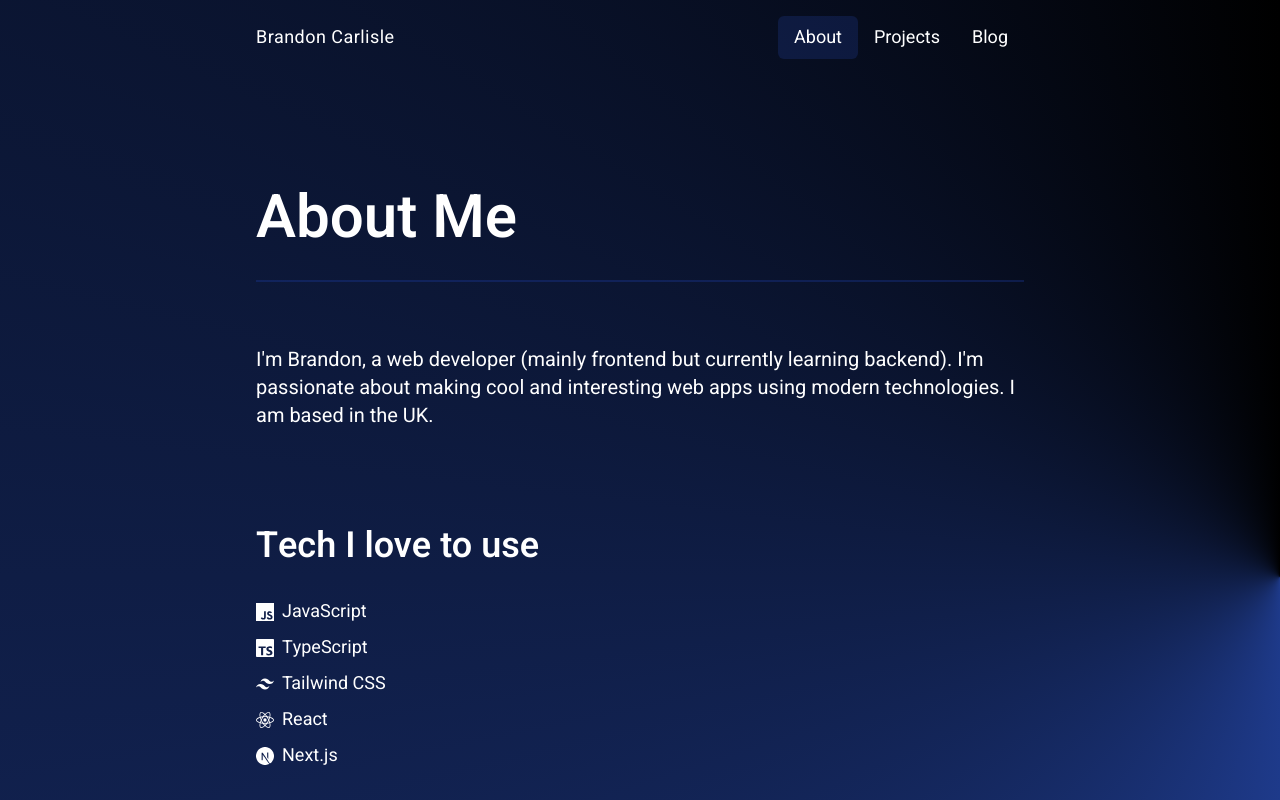
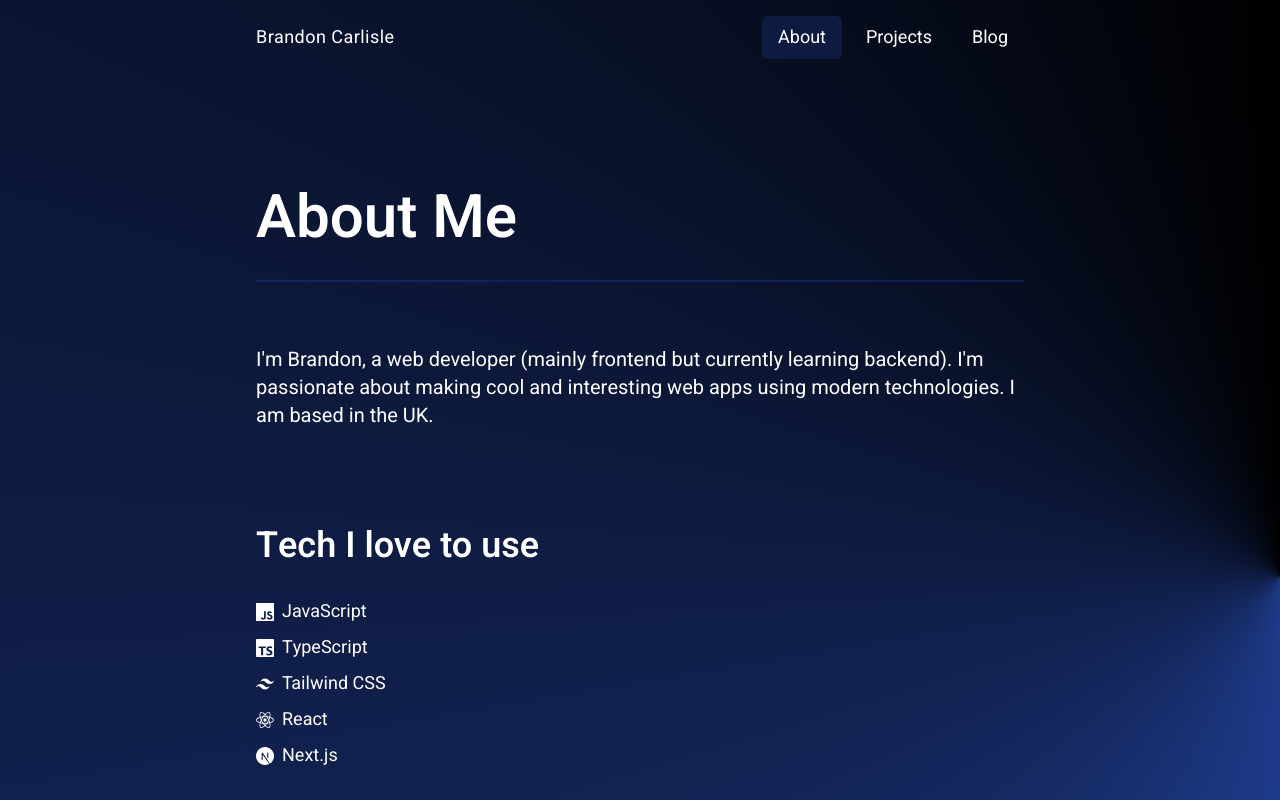
Before and after one commit to brandon-carlisle/portfolio, a Next.js app: page /about in a window 1280 px wide. Shown: the top 800 px of the page. Built offline with nearby package versions, Linux system fonts and the light colour scheme.

Commit message:
fix gap on navbar desktop

```diff
--- a/components/Navbar.tsx
+++ b/components/Navbar.tsx
@@ -31,7 +31,7 @@ function DesktopMenu({ segments }: { segments: string[] }) {
         Brandon Carlisle
       </Link>
 
-      <ul className="flex">
+      <ul className="flex gap-2">
         {menu.map((item) => (
           <li key={item.pathname}>
             <Link
```
